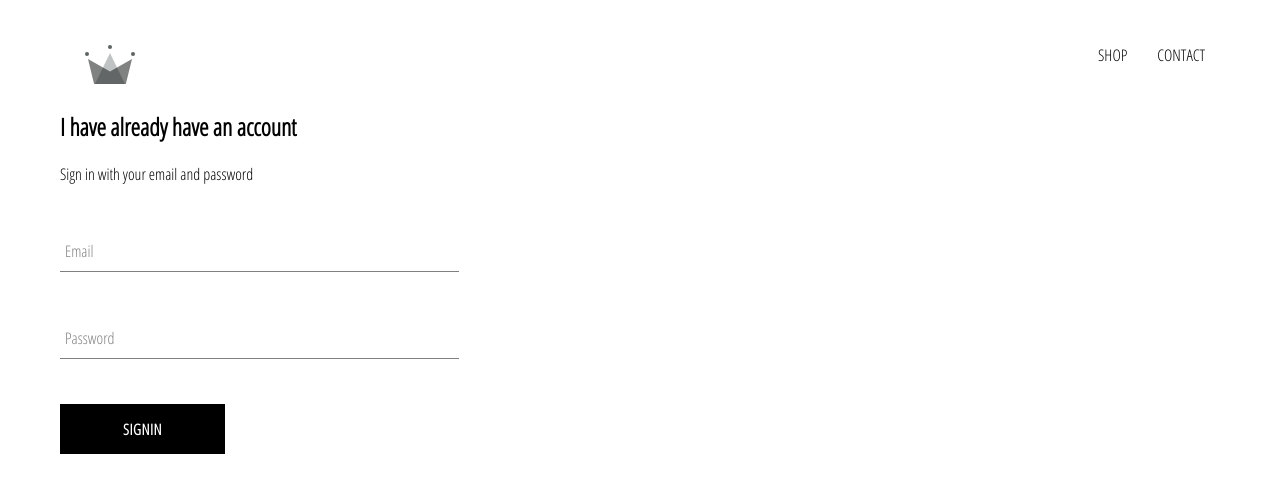
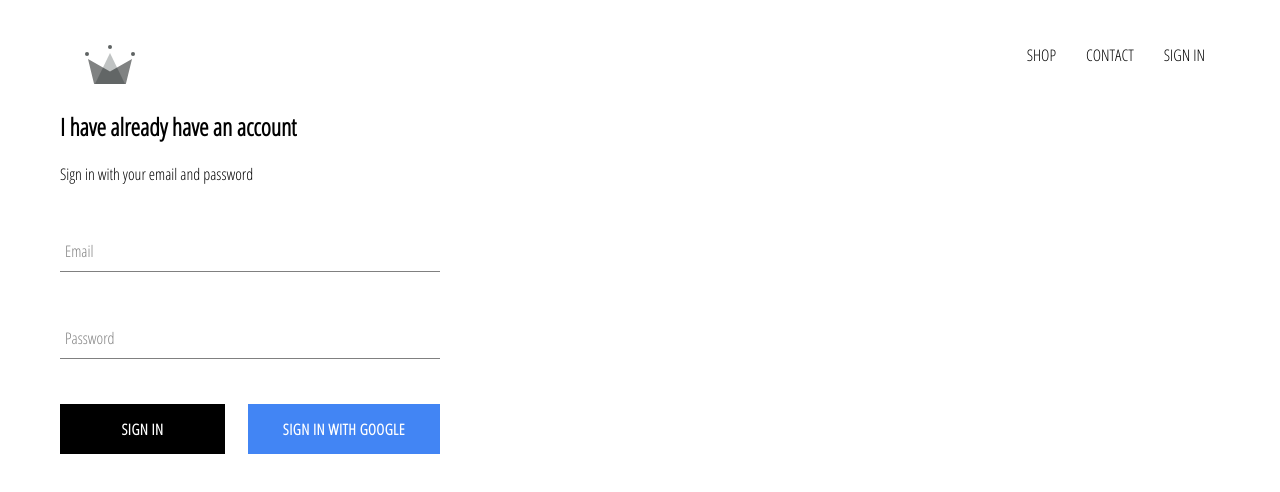
Before and after one commit to Abhi09jeet2000/EcommerceCrown, a React (Create React App) app: page /signin in a window 1280 px wide. Shown: the top 492 px of the page. Built offline with nearby package versions, Linux system fonts and the light colour scheme; no server answers.

Commit message:
Added firebase with google authentication

```diff
--- a/package.json
+++ b/package.json
@@ -6,6 +6,7 @@
     "@testing-library/jest-dom": "^5.14.1",
     "@testing-library/react": "^11.2.7",
     "@testing-library/user-event": "^12.8.3",
+    "firebase": "^9.0.2",
     "node-sass": "^6.0.1",
     "react": "^17.0.2",
     "react-dom": "^17.0.2",
--- a/src/App.css
+++ b/src/App.css
@@ -6,3 +6,6 @@ a {
   text-decoration: none;
   color: black;
 }
+* {
+  box-sizing: border-box;
+}
--- a/src/App.js
+++ b/src/App.js
@@ -6,10 +6,31 @@ import HomePage from './pages/homepage/homepage'
 import ShopPage from './pages/shop/shop'
 import Header from './components/header/header'
 import SignInAndSignUpPage from './pages/sign-in-and-sign-up/sign-in-and-sign-up'
-function App() {
+import { auth } from './firebase/firebase.utils'
+
+class App extends React.Component {
+  constructor() {
+    super()
+    this.state = {
+      currentUser: null,
+    }
+  }
+  unsubscribeFromAuth = null
+
+  componentDidMount() {
+    this.unsubscribeFromAuth = auth.onAuthStateChanged((user) => {
+      this.setState({ currentUser: user })
+    })
+  }
+
+  componentWillUnmount() {
+    this.unsubscribeFromAuth()
+  }
+
+  render() {
     return (
       <div>
-      <Header />
+        <Header currentUser={this.state.currentUser} />
         <Switch>
           <Route exact path="/" component={HomePage} />
           <Route path="/shop" component={ShopPage} />
@@ -18,5 +39,6 @@ function App() {
       </div>
     )
   }
+}
 
 export default App
--- a/src/components/custom-button/custom-button.jsx
+++ b/src/components/custom-button/custom-button.jsx
@@ -2,8 +2,13 @@ import React from 'react'
 
 import './custom-button.scss'
 
-const CustomButton = ({ children, ...otherProps }) => (
-  <button className="custom-button">{children}</button>
+const CustomButton = ({ children, isGoogleSignIn, ...otherProps }) => (
+  <button
+    className={`${isGoogleSignIn ? 'google-sign-in' : ''} custom-button`}
+    {...otherProps}
+  >
+    {children}
+  </button>
 )
 
 export default CustomButton
--- a/src/components/custom-button/custom-button.scss
+++ b/src/components/custom-button/custom-button.scss
@@ -19,4 +19,13 @@
     color: black;
     border: 1px solid black;
   }
+  &.google-sign-in {
+    background-color: #4285f4;
+    color: white;
+
+    &:hover {
+      background-color: #357ae8;
+      border: none;
+    }
+  }
 }
--- a/src/components/header/header.jsx
+++ b/src/components/header/header.jsx
@@ -1,9 +1,10 @@
 import React from 'react'
 import { Link } from 'react-router-dom'
+import { auth } from '../../firebase/firebase.utils'
 import './header.scss'
 
 import { ReactComponent as Logo } from '../../assests/crown.svg'
-const Header = () => (
+const Header = ({ currentUser }) => (
   <div className="header">
     <Link className="logo-container" to="/">
       <Logo className="logo" />
@@ -15,6 +16,15 @@ const Header = () => (
       <Link className="option" to="/shop">
         CONTACT
       </Link>
+      {currentUser ? (
+        <div className="option" onClick={() => auth.signOut()}>
+          SIGN OUT{' '}
+        </div>
+      ) : (
+        <Link className="option" to="/signin">
+          SIGN IN
+        </Link>
+      )}
     </div>
   </div>
 )
--- a/src/components/header/header.scss
+++ b/src/components/header/header.scss
@@ -19,6 +19,7 @@
 
     .option {
       padding: 10px 15px;
+      cursor: pointer;
     }
   }
 }
--- a/src/components/sign-in/sign-in.jsx
+++ b/src/components/sign-in/sign-in.jsx
@@ -2,6 +2,8 @@ import React from 'react'
 
 import FormInput from '../form-input/form-input'
 import CustomButton from '../custom-button/custom-button'
+
+import { signInWithGoogle } from '../../firebase/firebase.utils'
 
 import './sign-in.scss'
 
@@ -48,8 +50,12 @@ class SignIn extends React.Component {
             handleChange={this.handleChange}
             required
           />
-
-          <CustomButton type="submit">SignIn</CustomButton>
+          <div className="buttons">
+            <CustomButton type="submit">Sign in</CustomButton>
+            <CustomButton onClick={signInWithGoogle} isGoogleSignIn>
+              Sign in with Google
+            </CustomButton>
+          </div>
         </form>
       </div>
     )
--- a/src/components/sign-in/sign-in.scss
+++ b/src/components/sign-in/sign-in.scss
@@ -1,9 +1,13 @@
 .sign-in {
-  width: 30vw;
+  width: 380px;
   display: flex;
   flex-direction: column;
 
   .title {
     margin: 10px 0;
   }
+  .buttons {
+    display: flex;
+    justify-content: space-between;
+  }
 }
--- /dev/null
+++ b/src/firebase/firebase.utils.js
@@ -0,0 +1,24 @@
+import firebase from 'firebase/compat/app'
+import 'firebase/compat/firestore'
+import 'firebase/compat/auth'
+
+const config = {
+  apiKey: 'AIzaSyCh5JBxs5uffSjvy3xAvzSN7XJK_Z6J6og',
+  authDomain: 'crown-db-806b6.firebaseapp.com',
+  projectId: 'crown-db-806b6',
+  storageBucket: 'crown-db-806b6.appspot.com',
+  messagingSenderId: '320306002245',
+  appId: '1:320306002245:web:e7c22c5181a4cc7761e62c',
+  measurementId: 'G-GR8TJ4G3XT',
+}
+
+firebase.initializeApp(config)
+
+export const auth = firebase.auth()
+export const firestore = firebase.firestore()
+
+const provider = new firebase.auth.GoogleAuthProvider()
+provider.setCustomParameters({ prompt: 'select_account' })
+export const signInWithGoogle = () => auth.signInWithPopup(provider)
+
+export default firebase
```
Also changed, not shown: 1 other file (tests, documents, lock files or other folders). Lines whose indentation alone changed are shown as unchanged.
